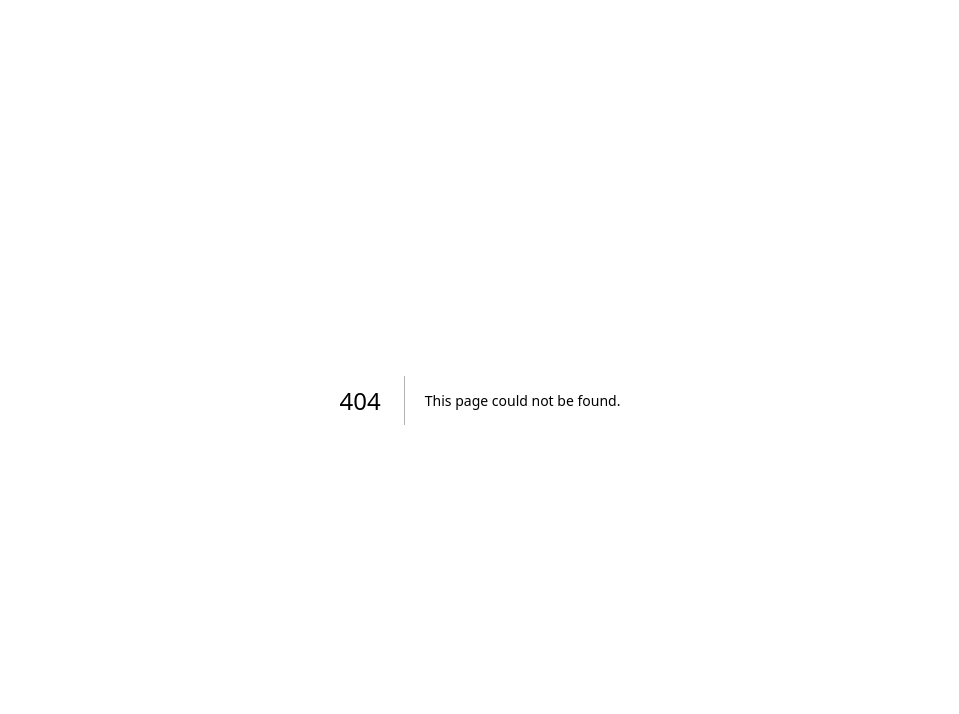
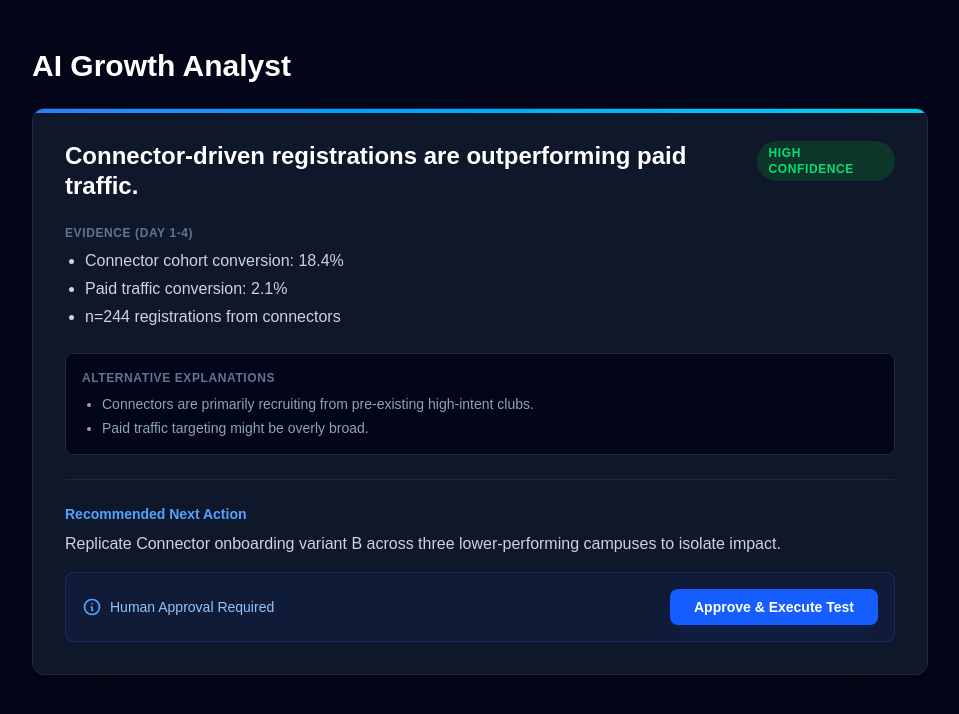
Before and after one commit to Srinidhi-070/nxtwave-growthos, a Next.js app: page /admin/ai in a window 1280 px wide. Before the commit this address had no page. Shown: the top 714 px of the page, without its empty margins (160-1119 px from the left). Built offline with nearby package versions, Linux system fonts and the light colour scheme.

Commit message:
feat: complete Phase 7 (AI Growth Analyst)

```diff
--- /dev/null
+++ b/src/app/admin/ai/page.tsx
@@ -0,0 +1,85 @@
+'use client';
+
+import { useEffect, useState } from 'react';
+
+interface GrowthInsight {
+  claim: string;
+  evidence: string[];
+  window: string;
+  confidence: string;
+  alternative_explanations: string[];
+  recommended_next_test: string;
+  human_approval_required: boolean;
+}
+
+export default function AIInsightsPage() {
+  const [insight, setInsight] = useState<GrowthInsight | null>(null);
+  const [loading, setLoading] = useState(true);
+
+  useEffect(() => {
+    fetch('/api/ai/insights')
+      .then(res => res.json())
+      .then(json => {
+        if (json.success) setInsight(json.data);
+        setLoading(false);
+      })
+      .catch(() => setLoading(false));
+  }, []);
+
+  if (loading) return <div className="p-8 text-white">Generating AI Insight...</div>;
+  if (!insight) return <div className="p-8 text-red-400">Failed to load insight.</div>;
+
+  return (
+    <main className="min-h-screen bg-slate-950 p-6 md:p-12 text-slate-200">
+      <div className="max-w-4xl mx-auto">
+        <h1 className="text-3xl font-bold text-white mb-6">AI Growth Analyst</h1>
+
+        <div className="bg-slate-900 border border-slate-800 rounded-xl p-8 shadow-2xl relative overflow-hidden">
+          <div className="absolute top-0 left-0 w-full h-1 bg-gradient-to-r from-blue-500 to-cyan-400"></div>
+
+          <div className="flex justify-between items-start mb-6">
+            <h2 className="text-2xl font-bold text-white leading-tight pr-8">{insight.claim}</h2>
+            <span className={`px-3 py-1 rounded-full text-xs font-bold uppercase tracking-wider ${
+              insight.confidence === 'high' ? 'bg-green-900/50 text-green-400' : 'bg-yellow-900/50 text-yellow-400'
+            }`}>
+              {insight.confidence} Confidence
+            </span>
+          </div>
+
+          <div className="mb-6">
+            <h3 className="text-xs font-semibold text-slate-500 uppercase tracking-wider mb-2">Evidence ({insight.window})</h3>
+            <ul className="list-disc pl-5 space-y-1 text-slate-300">
+              {insight.evidence.map((ev, i) => (
+                <li key={i}>{ev}</li>
+              ))}
+            </ul>
+          </div>
+
+          <div className="mb-6 bg-slate-950 p-4 rounded-lg border border-slate-800">
+            <h3 className="text-xs font-semibold text-slate-500 uppercase tracking-wider mb-2">Alternative Explanations</h3>
+            <ul className="list-disc pl-5 space-y-1 text-slate-400 text-sm">
+              {insight.alternative_explanations.map((alt, i) => (
+                <li key={i}>{alt}</li>
+              ))}
+            </ul>
+          </div>
+
+          <div className="border-t border-slate-800 pt-6">
+            <h3 className="text-sm font-semibold text-blue-400 mb-2">Recommended Next Action</h3>
+            <p className="text-slate-300 mb-4">{insight.recommended_next_test}</p>
+
+            <div className="flex items-center justify-between bg-blue-950/30 p-4 rounded-lg border border-blue-900/50">
+              <div className="flex items-center gap-2">
+                <svg className="w-5 h-5 text-blue-400" fill="none" viewBox="0 0 24 24" stroke="currentColor"><path strokeLinecap="round" strokeLinejoin="round" strokeWidth={2} d="M13 16h-1v-4h-1m1-4h.01M21 12a9 9 0 11-18 0 9 9 0 0118 0z" /></svg>
+                <span className="text-sm text-blue-300">Human Approval Required</span>
+              </div>
+              <button className="bg-blue-600 hover:bg-blue-500 text-white px-6 py-2 rounded-lg text-sm font-semibold transition-colors shadow-lg shadow-blue-900/20">
+                Approve & Execute Test
+              </button>
+            </div>
+          </div>
+        </div>
+      </div>
+    </main>
+  );
+}
--- /dev/null
+++ b/src/app/api/ai/insights/route.ts
@@ -0,0 +1,29 @@
+import { NextResponse } from 'next/server';
+import { getAIProvider } from '@/lib/ai';
+
+export async function GET() {
+  try {
+    const aiProvider = getAIProvider();
+
+    // Stubbed payloads representing current system state
+    const metricsPayload = { total_registrations: 428, target: 500 };
+    const cohortsPayload = { connector_share: '57%', paid_share: '3%' };
+    const experimentsPayload = { active: ['hook_copy', 'referral_reward'] };
+    const anomaliesPayload = { flagged_users: 7, duplicate_ips: 3 };
+
+    const insight = await aiProvider.getGrowthInsight(
+      metricsPayload,
+      cohortsPayload,
+      experimentsPayload,
+      anomaliesPayload
+    );
+
+    return NextResponse.json({
+      success: true,
+      data: insight
+    });
+  } catch (error) {
+    console.error('AI Insight Error:', error);
+    return NextResponse.json({ error: 'Internal Server Error' }, { status: 500 });
+  }
+}
--- /dev/null
+++ b/src/lib/ai.ts
@@ -0,0 +1,64 @@
+export interface GrowthInsight {
+  claim: string;
+  evidence: string[];
+  window: string;
+  confidence: 'low' | 'moderate' | 'high';
+  alternative_explanations: string[];
+  recommended_next_test: string;
+  human_approval_required: boolean;
+}
+
+export interface AIProvider {
+  getGrowthInsight(
+    metrics: Record<string, unknown>,
+    cohorts: Record<string, unknown>,
+    experiments: Record<string, unknown>,
+    anomalies: Record<string, unknown>
+  ): Promise<GrowthInsight>;
+}
+
+export class MockAIProvider implements AIProvider {
+  async getGrowthInsight(
+    _metrics: Record<string, unknown>,
+    _cohorts: Record<string, unknown>,
+    _experiments: Record<string, unknown>,
+    _anomalies: Record<string, unknown>
+  ): Promise<GrowthInsight> {
+    // Deterministic mock response based on prompt rules
+    return {
+      claim: "Connector-driven registrations are outperforming paid traffic.",
+      evidence: [
+        "Connector cohort conversion: 18.4%",
+        "Paid traffic conversion: 2.1%",
+        "n=244 registrations from connectors"
+      ],
+      window: "Day 1-4",
+      confidence: "high",
+      alternative_explanations: [
+        "Connectors are primarily recruiting from pre-existing high-intent clubs.",
+        "Paid traffic targeting might be overly broad."
+      ],
+      recommended_next_test: "Replicate Connector onboarding variant B across three lower-performing campuses to isolate impact.",
+      human_approval_required: true
+    };
+  }
+}
+
+// Stub for a real implementation (e.g. using OpenAI / Anthropic)
+export class RealAIProvider implements AIProvider {
+  async getGrowthInsight(
+    _metrics: Record<string, unknown>,
+    _cohorts: Record<string, unknown>,
+    _experiments: Record<string, unknown>,
+    _anomalies: Record<string, unknown>
+  ): Promise<GrowthInsight> {
+    // Implementation would go here, enforcing the system prompt rules.
+    throw new Error('Not implemented for free tier simulation.');
+  }
+}
+
+// Factory
+export function getAIProvider(): AIProvider {
+  const useReal = process.env.USE_REAL_AI === 'true';
+  return useReal ? new RealAIProvider() : new MockAIProvider();
+}
```
